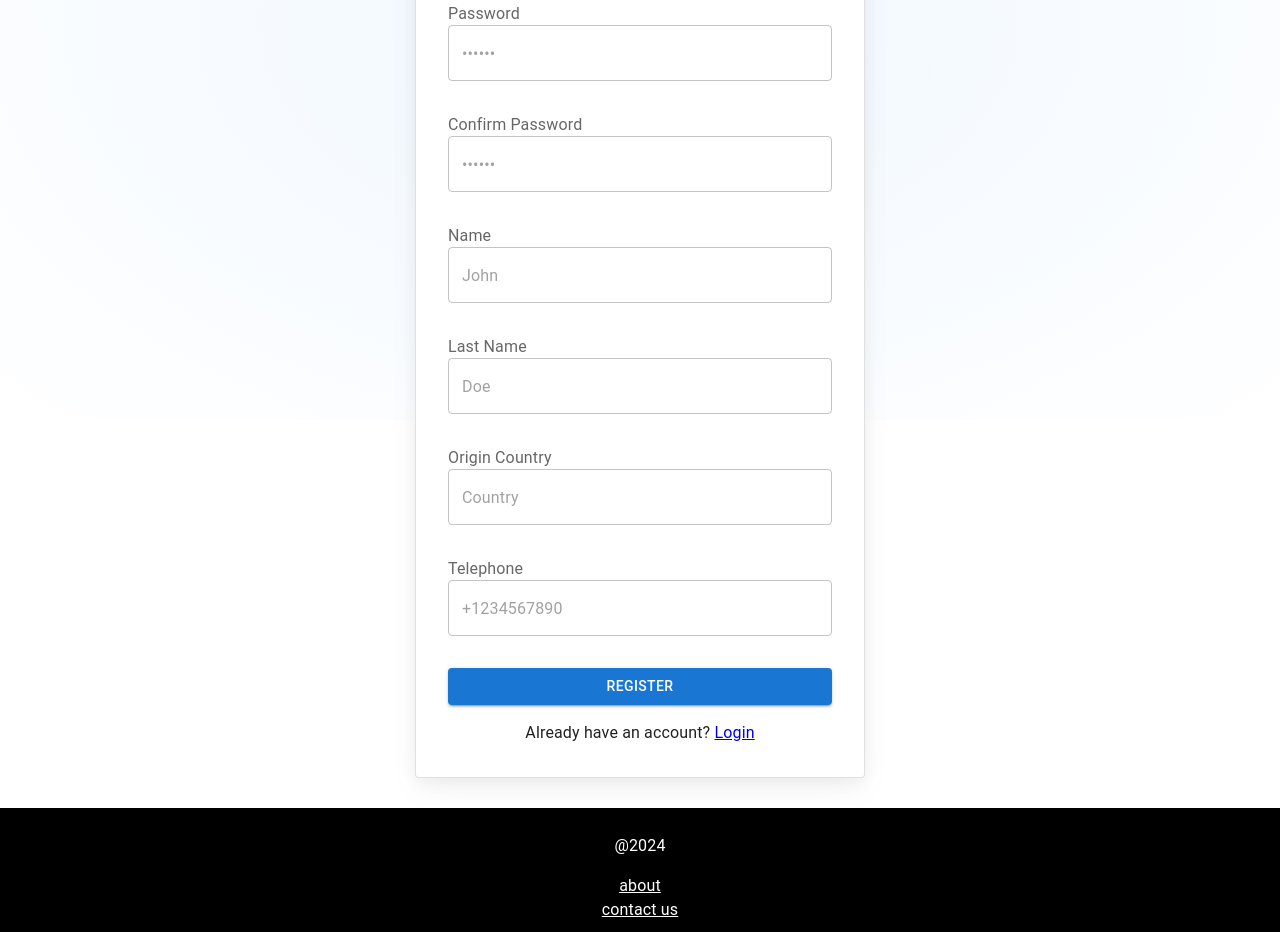
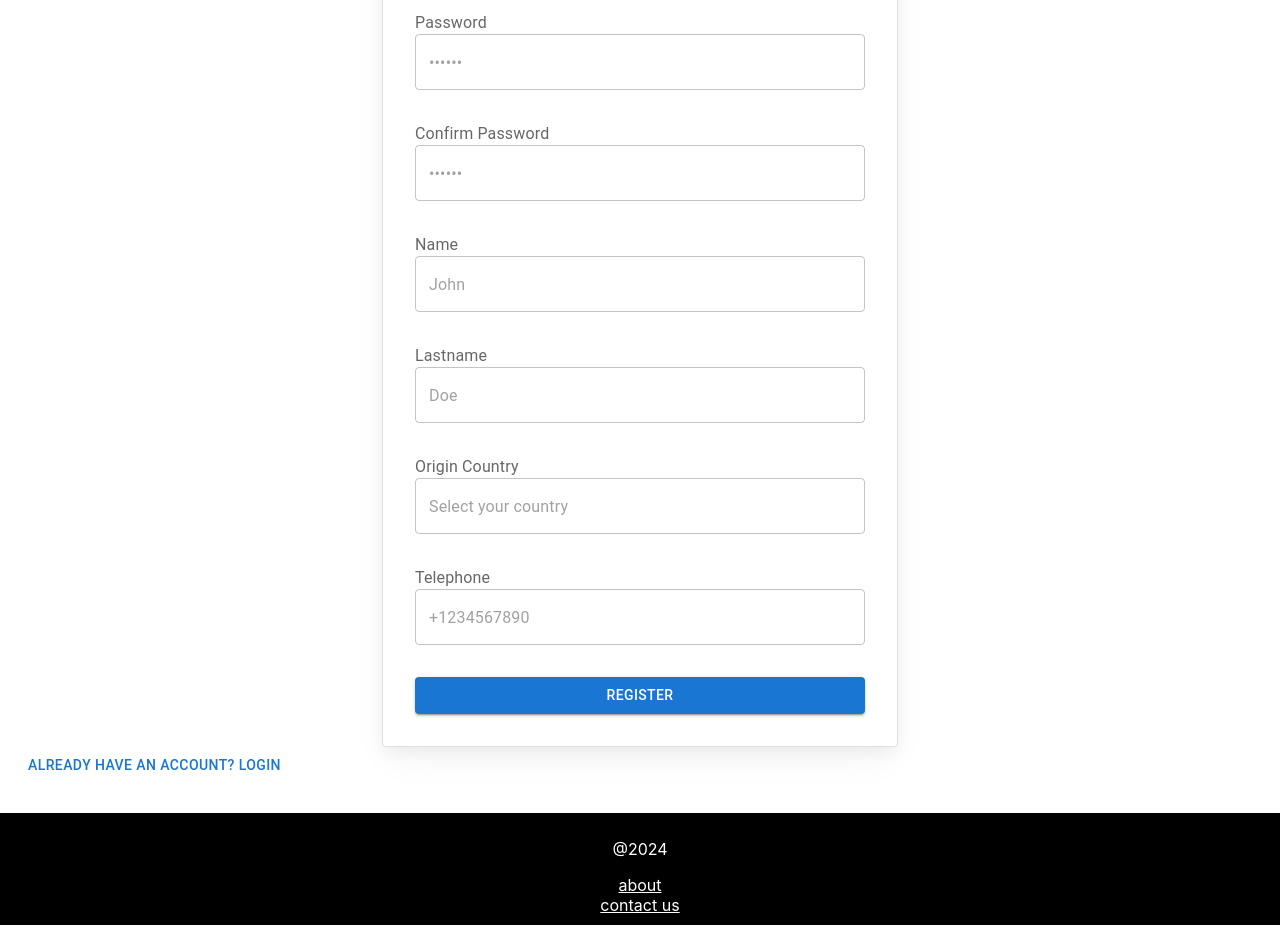
Before and after one commit to GalKalev/GIS-Project---Pop-G, a React (Create React App) app: page /register in a window 1280 px wide. Shown: the part 380-1312 px from the top of the page. Built offline with nearby package versions, Linux system fonts and the light colour scheme.

Commit message:
comparePage

```diff
--- a/src/screens/CompCountriesPage.js
+++ b/src/screens/CompCountriesPage.js
@@ -1,9 +1,83 @@
-import React from 'react'
+import React, { useState } from 'react';
+import Header from '../components/Header';
+import Country from '../components/Country';
 
 const CompCountriesPage = () => {
-  return (
-    <div>CompCountriesPage</div>
-  )
-}
+const [selectedCountries, setSelectedCountries] = useState([]);
 
-export default CompCountriesPage
+const countries = ['Country1', 'Country2', 'Country3', 'Country4'];
+
+const toggleCountry = (country) => {
+    if (selectedCountries.includes(country)) {
+    setSelectedCountries(selectedCountries.filter(c => c !== country));
+    } else if (selectedCountries.length < 4) {
+    setSelectedCountries([...selectedCountries, country]);
+    }
+};
+
+const countryStyle = {
+    border: '2px solid #ccc',
+    padding: '10px',
+    borderRadius: '8px',
+    textAlign: 'center',
+    minWidth: '600px',
+    minHeight: '600px',
+    display: 'flex',
+    justifyContent: 'space-between',
+    alignItems: 'center',
+    backgroundColor: '#f9f9f9',
+};
+
+const buttonStyle = {
+    fontSize: '2rem',
+    width: '100%',
+    height: '100%',
+    display: 'flex',
+    justifyContent: 'center',
+    alignItems: 'center',
+    backgroundColor: '#f9f9f9',
+    border: 'none',
+    cursor: 'pointer',
+};
+
+return (
+    <main style={{ marginTop: '4px', display: 'flex', justifyContent: 'center', alignItems: 'center', flexDirection: 'column' }}>
+        <Header text="compare countries" />
+
+        {/* Introduction */}
+        <p style={{ textAlign: 'center', marginTop: '10px', maxWidth: '600px', fontSize: '1.2rem', lineHeight: '1.5' }}>
+            The Compare Countries page allows you to visually explore and compare key statistics between different nations.
+            Select at least two countries to begin comparing.
+        </p>
+
+
+        {/* First two countries always displayed */}
+        <div style={{ display: 'flex', justifyContent: 'center', gap: '20px', marginBottom: '20px' }}>
+            {countries.slice(0, 2).map((country, index) => (
+                <div key={index}>
+                    <div style={countryStyle}>
+                        <Country name={country} />
+                    </div>
+                </div>
+            ))}
+        </div>
+
+        {/* Last two countries are selectable with a '+' button */}
+        <div style={{ display: 'flex', justifyContent: 'center', gap: '20px' }}>
+            {countries.slice(2).map((country, index) => (
+                <div key={index}>
+                    <div style={countryStyle}>
+                        {selectedCountries.includes(country) ? (
+                            <Country name={country} />
+                        ) : (
+                            <button onClick={() => toggleCountry(country)} style={buttonStyle}>+</button>
+                        )}
+                    </div>
+                </div>
+            ))}
+        </div>
+    </main>
+);
+};
+
+export default CompCountriesPage;
--- a/src/screens/Login.js
+++ b/src/screens/Login.js
@@ -98,7 +98,6 @@ const validateInputs = () => {
 
 return (
     <React.Fragment>
-    <CssBaseline enableColorScheme />
     <SignInContainer direction="column" justifyContent="space-between">
         <Card variant="outlined">
         <Typography
--- a/src/screens/Register.js
+++ b/src/screens/Register.js
@@ -10,6 +10,7 @@ import Stack from '@mui/material/Stack';
 import MuiCard from '@mui/material/Card';
 import { styled } from '@mui/material/styles';
 import { Link } from 'react-router-dom';
+import Autocomplete from '@mui/material/Autocomplete';
 
 const Card = styled(MuiCard)(({ theme }) => ({
   display: 'flex',
@@ -22,40 +23,24 @@ margin: 'auto',
   [theme.breakpoints.up('sm')]: {
     maxWidth: '450px',
   },
-boxShadow:
-    'hsla(220, 30%, 5%, 0.05) 0px 5px 15px 0px, hsla(220, 25%, 10%, 0.05) 0px 15px 35px -5px',
-...theme.applyStyles('dark', {
-    boxShadow:
-    'hsla(220, 30%, 5%, 0.5) 0px 5px 15px 0px, hsla(220, 25%, 10%, 0.08) 0px 15px 35px -5px',
-}),
+  boxShadow: 'hsla(220, 30%, 5%, 0.05) 0px 5px 15px 0px, hsla(220, 25%, 10%, 0.05) 0px 15px 35px -5px',
 }));
 
 const RegisterContainer = styled(Stack)(({ theme }) => ({
   padding: 20,
   marginTop: '10vh',
-'&::before': {
-    content: '""',
-    display: 'block',
-    position: 'absolute',
-    zIndex: -1,
-    inset: 0,
-    backgroundImage:
-    'radial-gradient(ellipse at 50% 50%, hsl(210, 100%, 97%), hsl(0, 0%, 100%))',
-    backgroundRepeat: 'no-repeat',
-    ...theme.applyStyles('dark', {
-    backgroundImage:
-        'radial-gradient(at 50% 50%, hsla(210, 100%, 16%, 0.5), hsl(220, 30%, 5%))',
-    }),
-},
 }));
 
 const FieldWrapper = styled(Box)({
   display: 'flex',
-flexDirection: 'row',
-alignItems: 'center',
-gap: '16px',
+  flexDirection: 'column',
   marginBottom: '16px',
 });
+
+const countries = [
+  'Australia', 'Canada', 'India', 'USA', 'UK'
+  // Add more countries as needed
+].sort(); // Sort countries alphabetically
 
 export default function Register() {
   const [emailError, setEmailError] = React.useState(false);
@@ -68,6 +53,7 @@ const [nameError, setNameError] = React.useState(false);
   const [nameErrorMessage, setNameErrorMessage] = React.useState('');
   const [lastnameError, setLastnameError] = React.useState(false);
   const [lastnameErrorMessage, setLastnameErrorMessage] = React.useState('');
+  const [originCountry, setOriginCountry] = React.useState(null);
   const [originCountryError, setOriginCountryError] = React.useState(false);
   const [originCountryErrorMessage, setOriginCountryErrorMessage] = React.useState('');
   const [telephoneError, setTelephoneError] = React.useState(false);
@@ -75,6 +61,7 @@ const [telephoneErrorMessage, setTelephoneErrorMessage] = React.useState('');
 
   const handleSubmit = (event) => {
     event.preventDefault();
+    if (validateInputs()) {
       const data = new FormData(event.currentTarget);
       console.log({
         email: data.get('email'),
@@ -82,9 +69,10 @@ const handleSubmit = (event) => {
         confirmPassword: data.get('confirmPassword'),
         name: data.get('name'),
         lastname: data.get('lastname'),
-    originCountry: data.get('originCountry'),
+        originCountry: originCountry,
         telephone: data.get('telephone'),
       });
+    }
   };
 
   const validateInputs = () => {
@@ -93,7 +81,6 @@ const validateInputs = () => {
     const confirmPassword = document.getElementById('confirmPassword');
     const name = document.getElementById('name');
     const lastname = document.getElementById('lastname');
-    const originCountry = document.getElementById('originCountry');
     const telephone = document.getElementById('telephone');
 
     let isValid = true;
@@ -149,7 +136,7 @@ const validateInputs = () => {
     }
 
     // Origin country validation
-    if (!originCountry.value) {
+    if (!originCountry) {
       setOriginCountryError(true);
       setOriginCountryErrorMessage('Origin country is required.');
       isValid = false;
@@ -173,7 +160,6 @@ const validateInputs = () => {
 
   return (
     <React.Fragment>
-    <CssBaseline enableColorScheme />
       <RegisterContainer direction="column" justifyContent="space-between">
         <Card variant="outlined">
           <Typography
@@ -264,7 +250,7 @@ return (
             </FieldWrapper>
             <FieldWrapper>
               <FormControl fullWidth>
-                <FormLabel htmlFor="lastname">Last Name</FormLabel>
+                <FormLabel htmlFor="lastname">Lastname</FormLabel>
                 <TextField
                   error={lastnameError}
                   helperText={lastnameErrorMessage}
@@ -272,7 +258,7 @@ return (
                   type="text"
                   name="lastname"
                   placeholder="Doe"
-                autoComplete="lastname"
+                  autoComplete="family-name"
                   required
                   variant="outlined"
                   color={lastnameError ? 'error' : 'primary'}
@@ -282,17 +268,31 @@ return (
             <FieldWrapper>
               <FormControl fullWidth>
                 <FormLabel htmlFor="originCountry">Origin Country</FormLabel>
+                <Autocomplete
+                  options={countries}
+                  value={originCountry}
+                  onChange={(event, newValue) => {
+                    setOriginCountry(newValue);
+                    if (!newValue) {
+                      setOriginCountryError(true);
+                      setOriginCountryErrorMessage('Origin country is required.');
+                    } else {
+                      setOriginCountryError(false);
+                      setOriginCountryErrorMessage('');
+                    }
+                  }}
+                  renderInput={(params) => (
                     <TextField
+                      {...params}
                       error={originCountryError}
                       helperText={originCountryErrorMessage}
-                id="originCountry"
-                type="text"
-                name="originCountry"
-                placeholder="Country"
-                autoComplete="originCountry"
-                required
+                      placeholder="Select your country"
                       variant="outlined"
                       color={originCountryError ? 'error' : 'primary'}
+                      required
+                    />
+                  )}
+                  freeSolo
                 />
               </FormControl>
             </FieldWrapper>
@@ -306,35 +306,23 @@ return (
                   type="tel"
                   name="telephone"
                   placeholder="+1234567890"
-                autoComplete="telephone"
+                  autoComplete="tel"
                   required
                   variant="outlined"
                   color={telephoneError ? 'error' : 'primary'}
                 />
               </FormControl>
             </FieldWrapper>
-            <Button
-            type="submit"
-            fullWidth
-            variant="contained"
-            onClick={validateInputs}
-            >
+            <Button type="submit" variant="contained" color="primary">
               Register
             </Button>
-            <Typography sx={{ textAlign: 'center' }}>
-            Already have an account?{' '}
-            <span>
-                <Link
-                to="/login"
-                variant="body2"
-                sx={{ alignSelf: 'center' }}
-                >
-                Login
-                </Link>
-            </span>
-            </Typography>
           </Box>
         </Card>
+        <Link to="/login">
+          <Button variant="text" color="primary">
+            Already have an account? Login
+          </Button>
+        </Link>
       </RegisterContainer>
     </React.Fragment>
   );
```
Also changed, not shown: package.json (+6 -3 lines), 1 other file (tests, documents, lock files or other folders). Lines whose indentation alone changed are shown as unchanged.
